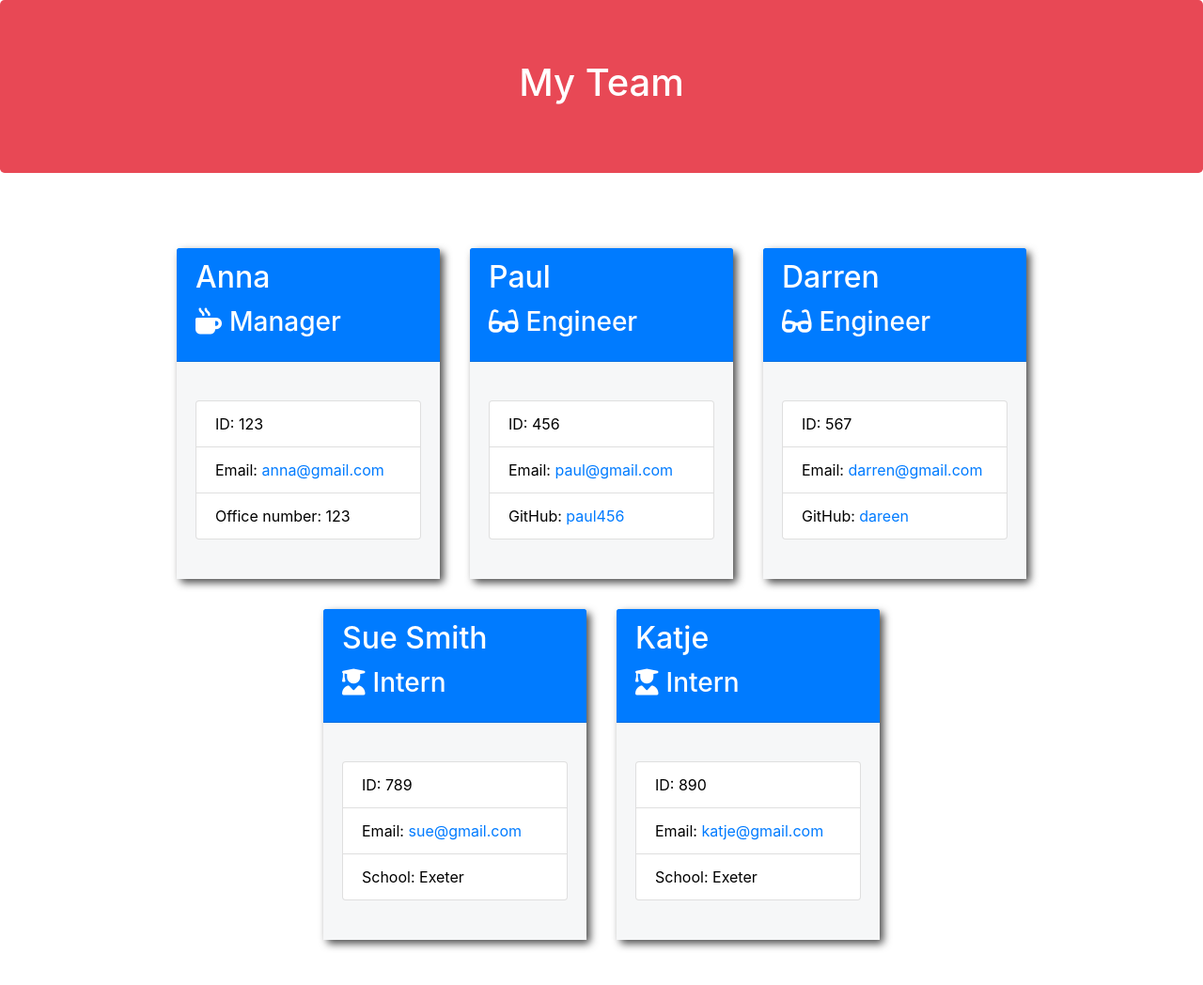
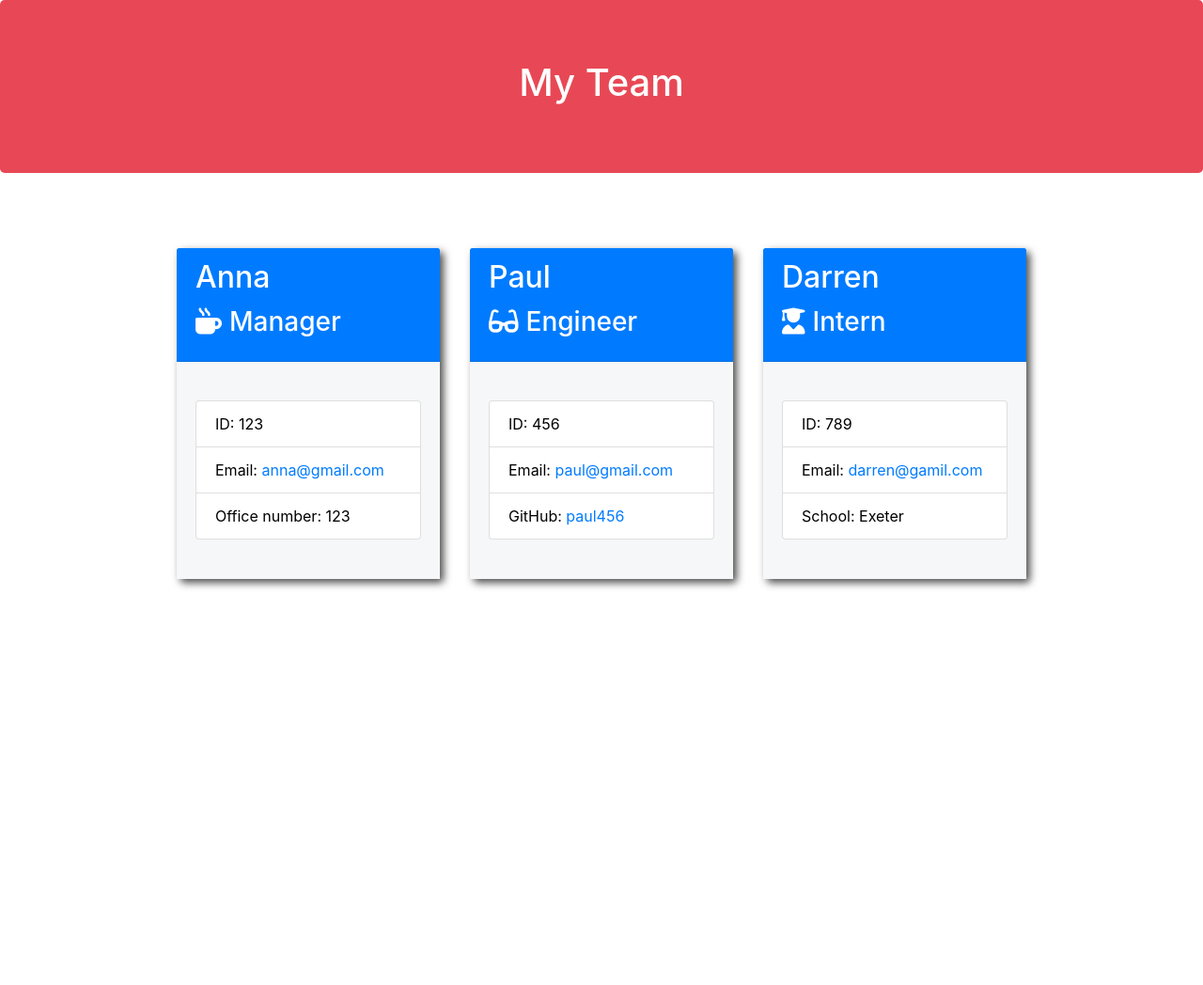
Before and after one commit to annabessant/Team-Profile-Generator-with-Tests, a website: page src/output/team.html in a window 1280 px wide. Shown: the whole page at 94% size. After the commit the page ends 800 px from the top, so only its background shows below. Drawn offline with nearby package versions, Linux system fonts and the light colour scheme.

```diff
--- a/src/output/team.html
+++ b/src/output/team.html
@@ -56,40 +56,12 @@
         <div class="card employee-card">
     <div class="card-header">
         <h2 class="card-title">Darren</h2>
-        <h3 class="card-title"><i class="fas fa-glasses mr-2"></i>Engineer</h3>
-    </div>
-    <div class="card-body">
-        <ul class="list-group">
-            <li class="list-group-item">ID: 567</li>
-            <li class="list-group-item">Email: <a href="mailto:darren@gmail.com">darren@gmail.com</a></li>
-            <li class="list-group-item">GitHub: <a href="https://github.com/dareen" target="_blank" rel="noopener noreferrer">dareen</a></li>
-        </ul>
-    </div>
-</div>
-
-        <div class="card employee-card">
-    <div class="card-header">
-        <h2 class="card-title">Sue Smith</h2>
         <h3 class="card-title"><i class="fas fa-user-graduate mr-2"></i>Intern</h3>
     </div>
     <div class="card-body">
         <ul class="list-group">
             <li class="list-group-item">ID: 789</li>
-            <li class="list-group-item">Email: <a href="mailto:sue@gmail.com">sue@gmail.com</a></li>
-            <li class="list-group-item">School: Exeter</li>
-        </ul>
-    </div>
-</div>
-
-        <div class="card employee-card">
-    <div class="card-header">
-        <h2 class="card-title">Katje</h2>
-        <h3 class="card-title"><i class="fas fa-user-graduate mr-2"></i>Intern</h3>
-    </div>
-    <div class="card-body">
-        <ul class="list-group">
-            <li class="list-group-item">ID: 890</li>
-            <li class="list-group-item">Email: <a href="mailto:katje@gmail.com">katje@gmail.com</a></li>
+            <li class="list-group-item">Email: <a href="mailto:darren@gamil.com">darren@gamil.com</a></li>
             <li class="list-group-item">School: Exeter</li>
         </ul>
     </div>
```
Also changed, not shown: README.md.
